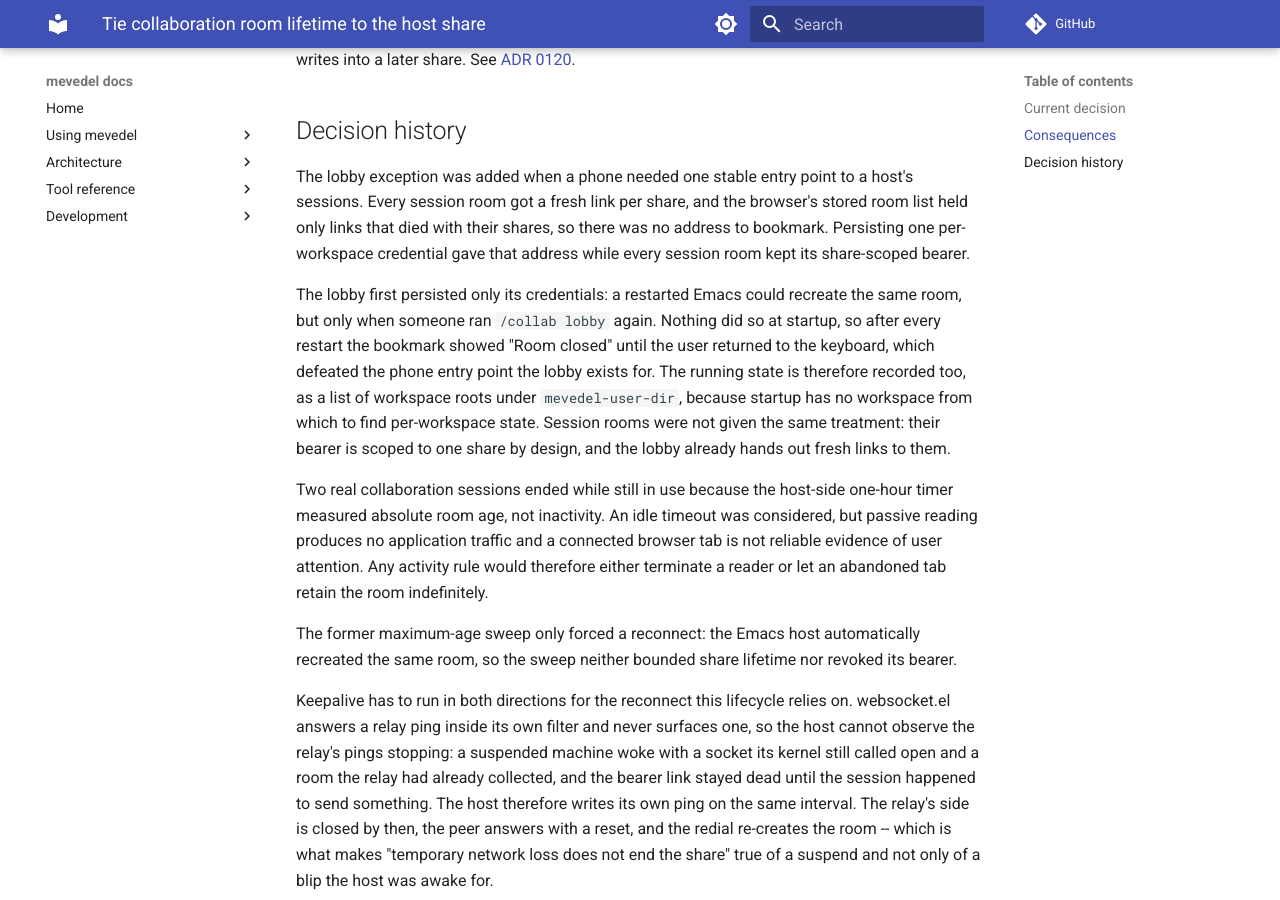
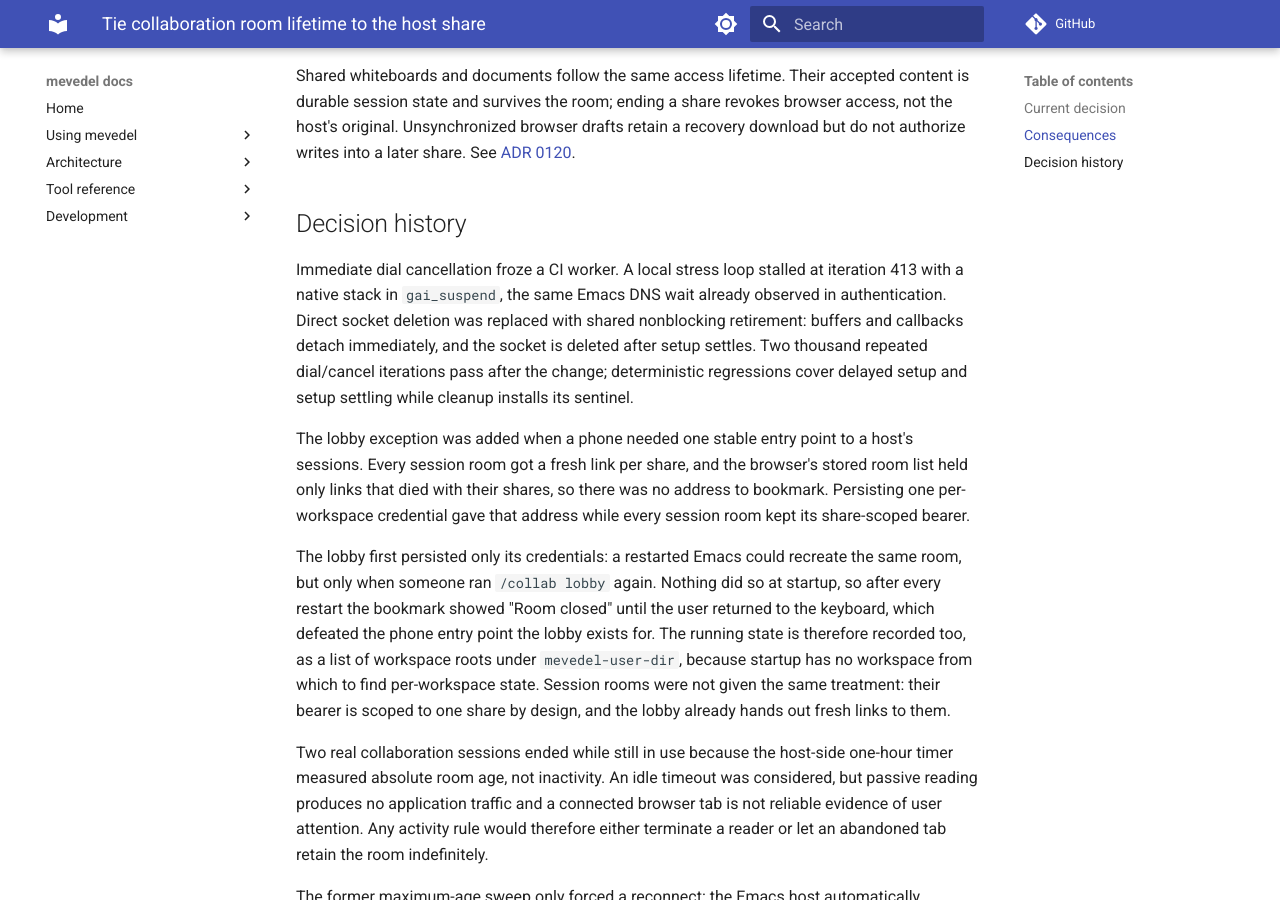
Before and after one commit to FrauH0lle/mevedel, an MkDocs documentation site: the page built from docs/adr/0114-tie-collaboration-room-lifetime-to-host-share.md, in a window 1280 px wide and 900 px high, scrolled down 1383 px. Built offline with MkDocs 1.6.1 and Material for MkDocs 9.7.7, drawn with Linux system fonts in a browser that asks for light colours; comment, search, counter and statistics services are not loaded; some of the changed text lies outside the part shown.

Commit message:
fix(transport): Retire pending sockets without blocking
CI stalls while immediately cancelling a relay dial. The local fixture
reproduces the hang at iteration 413, with a native stack in gai_suspend.
Share authentication's nonblocking socket retirement with collaboration,
including setup that settles while the cleanup sentinel is installed.

* mevedel-utilities.el (mevedel--delete-process): Detach pending network
setup and collect the socket after it settles; retain immediate deletion
for established processes.

* mevedel-auth.el (mevedel-auth--http): Reuse shared socket retirement.

* mevedel-collaboration-transport.el
(mevedel-collaboration--transport-down,
mevedel-collaboration--transport-stop): Retire pending sockets without
blocking DNS cancellation or allowing stale callbacks to revive the room.

* test/test-mevedel-utilities.el (mevedel--delete-process): Exercise pending,
established, failed and concurrently settled cleanup through real processes.

* test/test-mevedel-collaboration-transport.el
(mevedel-test--stub-relay-stop): Collect fixture sockets without sending
close frames to cancelled peers or retaining registry entries.
(mevedel-collaboration--transport-dial): Check immediate logical teardown
and eventual physical cleanup; isolate the deliberately unanswered TLS
handshake under the interactive editor's SIGPIPE policy.

* docs/collaboration.md, docs/module-map.md,
docs/adr/0114-tie-collaboration-room-lifetime-to-host-share.md: Document
shared nonblocking cleanup and the captured cancellation failure.

Validation: 216 focused cases and the isolated TLS case pass; the native
SIGPIPE probe completes the transport suite. Two thousand consecutive
dial/cancel iterations pass after the fix. All 10,548 complete-suite cases
pass with four isolated Eask workers, zero unexpected results and 23 expected
skips. All 250 files compile without warnings.

```diff
--- a/docs/adr/0114-tie-collaboration-room-lifetime-to-host-share.md
+++ b/docs/adr/0114-tie-collaboration-room-lifetime-to-host-share.md
@@ -12,6 +12,11 @@
 end the share; the host transport reconnects and guests may rejoin with the
 same bearer link. Starting a later share after teardown generates fresh
 credentials.
+
+Stopping or replacing a pending dial detaches its callbacks immediately and
+retires its socket once network setup settles. Logical share teardown never
+waits for asynchronous DNS cancellation; authentication reuses the same socket
+cleanup helper.
 
 The relay likewise imposes no absolute room age. It retains a room only while
 its host connection is live, garbage-collects it immediately on disconnect,
@@ -59,6 +64,14 @@
 share. See [ADR 0120](0120-edit-shared-content-through-the-session-host.md).
 
 ## Decision history
+
+Immediate dial cancellation froze a CI worker. A local stress loop stalled at
+iteration 413 with a native stack in `gai_suspend`, the same Emacs DNS wait
+already observed in authentication. Direct socket deletion was replaced with
+shared nonblocking retirement: buffers and callbacks detach immediately, and
+the socket is deleted after setup settles. Two thousand repeated dial/cancel
+iterations pass after the change; deterministic regressions cover delayed setup
+and setup settling while cleanup installs its sentinel.
 
 The lobby exception was added when a phone needed one stable entry point to
 a host's sessions. Every session room got a fresh link per share, and the
```
Also changed, not shown: docs/collaboration.md (+4 -1 lines), docs/module-map.md (+1 -1 lines), 5 other files.
